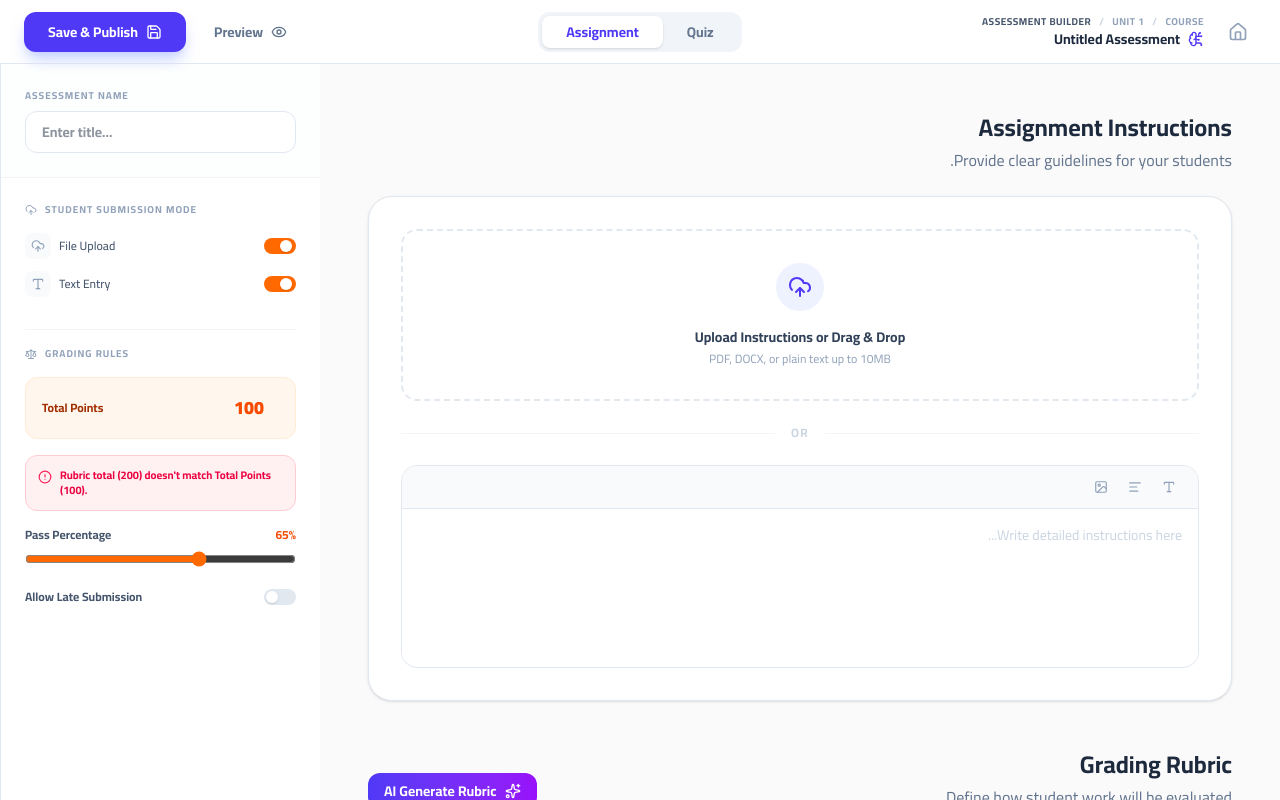
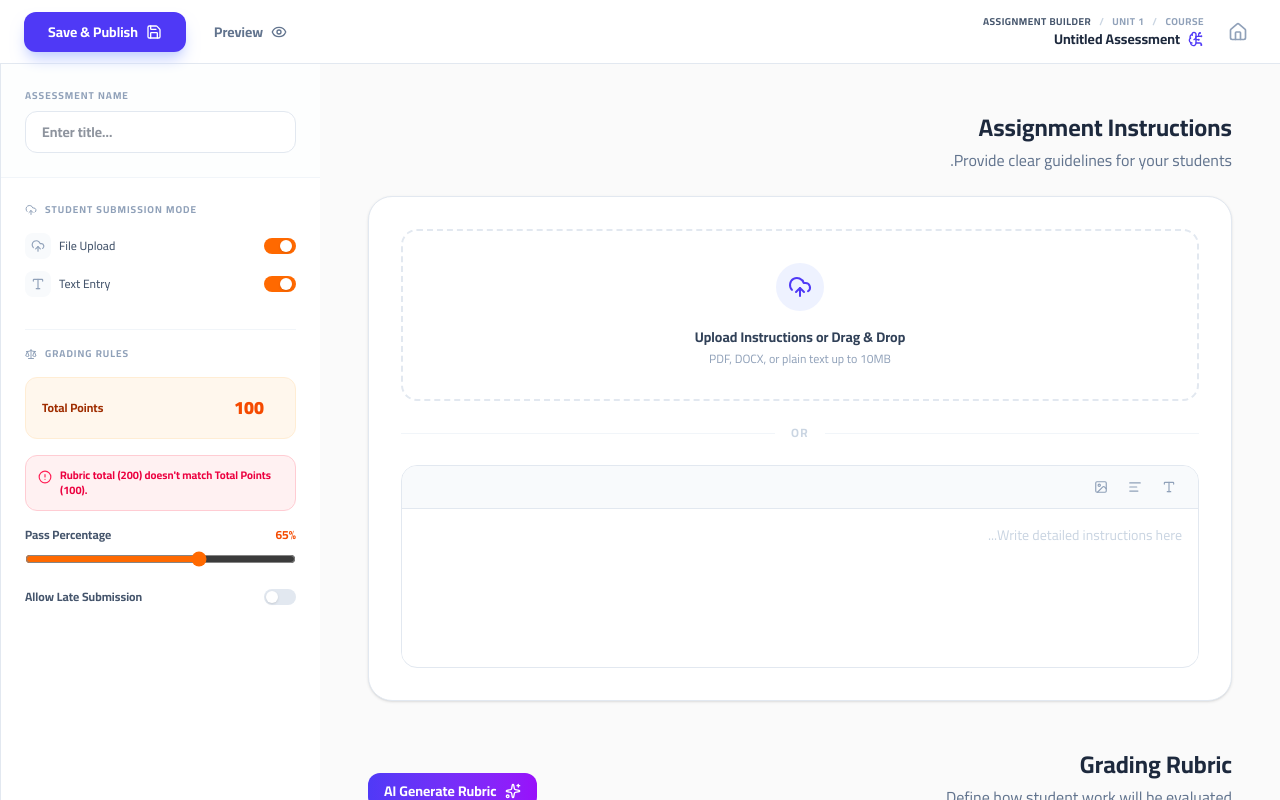
Before and after one commit to RegoNagi/Talia-Learn, a Next.js app: page /assessment-builder in a window 1280 px wide. Shown: the top 800 px of the page. Built offline with nearby package versions, Linux system fonts and the light colour scheme.

Commit message:
Add files via upload

```diff
--- a/app/assessment-builder/page.tsx
+++ b/app/assessment-builder/page.tsx
@@ -60,7 +60,8 @@ function AssessmentBuilderContent() {
   };
   const [isSavingReal, setIsSavingReal] = useState(false);
   const [saveError, setSaveError] = useState('');
-  const [activeTab, setActiveTab] = useState<'quiz' | 'assignment'>('assignment');
+  const initialType = (searchParams.get('type') === 'quiz' ? 'quiz' : 'assignment') as 'quiz' | 'assignment';
+  const [activeTab] = useState<'quiz' | 'assignment'>(initialType);
   const [title, setTitle] = useState('');
   const [category, setCategory] = useState('quiz');
   const [maxScore, setMaxScore] = useState(100);
@@ -323,29 +324,13 @@ function AssessmentBuilderContent() {
               <span className="text-slate-300">/</span>
               <span>Unit 1</span>
               <span className="text-slate-300">/</span>
-              <span className="text-slate-600">Assessment Builder</span>
+              <span className="text-slate-600">{activeTab === 'quiz' ? 'Quiz Builder' : 'Assignment Builder'}</span>
             </div>
             <h1 className="text-sm font-bold text-slate-800 flex items-center gap-2">
               <BrainCircuit size={16} className="text-indigo-600" />
               {title || 'Untitled Assessment'}
             </h1>
           </div>
-        </div>
-
-        {/* Tabs */}
-        <div className="flex bg-slate-100 p-1 rounded-xl mx-4">
-          <button
-            onClick={() => setActiveTab('quiz')}
-            className={`px-6 py-1.5 rounded-lg text-sm font-bold transition-all ${activeTab === 'quiz' ? 'bg-white text-indigo-600 shadow-sm' : 'text-slate-500 hover:text-slate-700'}`}
-          >
-            Quiz
-          </button>
-          <button
-            onClick={() => setActiveTab('assignment')}
-            className={`px-6 py-1.5 rounded-lg text-sm font-bold transition-all ${activeTab === 'assignment' ? 'bg-white text-indigo-600 shadow-sm' : 'text-slate-500 hover:text-slate-700'}`}
-          >
-            Assignment
-          </button>
         </div>
 
         <div className="flex items-center gap-3 flex-1 justify-end">
@@ -431,6 +416,27 @@ function AssessmentBuilderContent() {
           <div className="max-w-4xl mx-auto">
             {activeTab === 'quiz' ? (
               <div className="space-y-8 pb-32">
+                {/* Total Points Summary */}
+                {questions.length > 0 && (() => {
+                  const questionsSum = questions.reduce((sum, q) => sum + (q.points || 0), 0);
+                  const hasMismatch = questionsSum !== maxScore;
+                  return (
+                    <div className="space-y-2">
+                      <div className="bg-blue-50 border border-blue-100 rounded-2xl p-4 flex justify-between items-center">
+                        <span className="text-sm font-bold text-blue-800">مجموع درجات الأسئلة</span>
+                        <span className="text-xl font-black text-blue-600">{questionsSum}</span>
+                      </div>
+                      {hasMismatch && (
+                        <div className="flex items-start gap-2 bg-rose-50 border border-rose-200 rounded-xl p-3">
+                          <AlertCircle size={16} className="text-rose-500 shrink-0 mt-0.5" />
+                          <p className="text-xs font-bold text-rose-600 leading-snug">
+                            {`مجموع درجات الأسئلة (${questionsSum}) مش متطابق مع درجة الكويز الكلية (${maxScore}).`}
+                          </p>
+                        </div>
+                      )}
+                    </div>
+                  );
+                })()}
                 {/* Question List */}
                 <AnimatePresence mode="popLayout">
                   {questions.map((q, idx) => (
@@ -452,6 +458,16 @@ function AssessmentBuilderContent() {
                         <div className="text-blue-600 font-bold text-xs tracking-widest uppercase">
                           QUESTION {idx + 1} • {q.type.replace('_', ' ')}
                         </div>
+                        <div className="flex items-center gap-4">
+                          <div className="flex items-center gap-1.5 bg-blue-50 rounded-full px-3 py-1">
+                            <input
+                              type="number"
+                              value={q.points}
+                              onChange={(e) => updateQuestion(q.id, { points: e.target.value === '' ? 0 : (parseInt(e.target.value) || 0) })}
+                              className="w-10 bg-transparent border-none p-0 text-center text-xs font-bold text-blue-600 focus:ring-0"
+                            />
+                            <span className="text-[10px] font-bold text-blue-600 uppercase">PTS</span>
+                          </div>
                           <div className="flex items-center gap-4 text-slate-400">
                             <button className="hover:text-slate-600 transition-colors">
                               <Copy size={20} />
@@ -462,6 +478,7 @@ function AssessmentBuilderContent() {
                             >
                               <Trash2 size={20} />
                             </button>
+                          </div>
                         </div>
                       </div>
 
--- a/components/LearningPath/AddAssessmentModal.tsx
+++ b/components/LearningPath/AddAssessmentModal.tsx
@@ -11,14 +11,16 @@ interface AddAssessmentModalProps {
   classId?: string;
   subject?: string;
   unitId?: string | null;
+  assessmentType?: 'quiz' | 'assignment';
 }
 
-export function AddAssessmentModal({ isOpen, onClose, unitTitle, classId, subject, unitId }: AddAssessmentModalProps) {
+export function AddAssessmentModal({ isOpen, onClose, unitTitle, classId, subject, unitId, assessmentType = 'assignment' }: AddAssessmentModalProps) {
   const router = useRouter();
 
   useEffect(() => {
     if (isOpen) {
       const params = new URLSearchParams();
+      params.set('type', assessmentType);
       if (classId) params.set('classId', classId);
       if (subject) params.set('subject', subject);
       if (unitId) params.set('unitId', unitId);
@@ -26,7 +28,7 @@ export function AddAssessmentModal({ isOpen, onClose, unitTitle, classId, subjec
       router.push(`/assessment-builder?${params.toString()}`);
       onClose();
     }
-  }, [isOpen, router, onClose, classId, subject, unitId]);
+  }, [isOpen, router, onClose, classId, subject, unitId, assessmentType]);
 
   return null;
 }
--- a/components/tabs/AssessmentsTab.tsx
+++ b/components/tabs/AssessmentsTab.tsx
@@ -260,12 +260,20 @@ export function AssessmentsTab({ role = 'teacher', teacherId, studentId, classId
             <h2 className="text-2xl font-bold text-slate-800">Assessments Management</h2>
             <p className="text-sm font-medium text-slate-500 mt-1">Monitor student submissions and grading progress.</p>
           </div>
-          <button onClick={() => {
-            const from = typeof window !== 'undefined' ? encodeURIComponent(window.location.pathname + window.location.search) : '';
-            router.push(`/assessment-builder?classId=${classId || ''}&subject=${encodeURIComponent(subject || '')}&from=${from}`);
-          }} className="flex items-center gap-2 px-5 py-2.5 bg-indigo-600 hover:bg-indigo-700 text-white rounded-xl font-bold text-sm transition-all shadow-sm">
-            <Plus size={16} /> New Assignment
-          </button>
+          <div className="flex items-center gap-3">
+            <button onClick={() => {
+              const from = typeof window !== 'undefined' ? encodeURIComponent(window.location.pathname + window.location.search) : '';
+              router.push(`/assessment-builder?type=quiz&classId=${classId || ''}&subject=${encodeURIComponent(subject || '')}&from=${from}`);
+            }} className="flex items-center gap-2 px-5 py-2.5 bg-purple-600 hover:bg-purple-700 text-white rounded-xl font-bold text-sm transition-all shadow-sm">
+              <Plus size={16} /> Add Quiz
+            </button>
+            <button onClick={() => {
+              const from = typeof window !== 'undefined' ? encodeURIComponent(window.location.pathname + window.location.search) : '';
+              router.push(`/assessment-builder?type=assignment&classId=${classId || ''}&subject=${encodeURIComponent(subject || '')}&from=${from}`);
+            }} className="flex items-center gap-2 px-5 py-2.5 bg-indigo-600 hover:bg-indigo-700 text-white rounded-xl font-bold text-sm transition-all shadow-sm">
+              <Plus size={16} /> New Assignment
+            </button>
+          </div>
         </div>
 
         <div className="grid grid-cols-1 md:grid-cols-3 gap-6">
--- a/components/tabs/LearningPathTab.tsx
+++ b/components/tabs/LearningPathTab.tsx
@@ -236,9 +236,11 @@ export function LearningPathTab({
     setActiveUnitForAdd(null);
   };
 
-  const openAddAssessment = (unitId: string, unitTitle: string) => {
+  const [newAssessmentType, setNewAssessmentType] = useState<'quiz' | 'assignment'>('assignment');
+  const openAddAssessment = (unitId: string, unitTitle: string, type: 'quiz' | 'assignment') => {
     setTargetUnitId(unitId);
     setTargetUnitTitle(unitTitle);
+    setNewAssessmentType(type);
     setIsAddAssessmentOpen(true);
     setActiveUnitForAdd(null);
   };
@@ -944,15 +946,27 @@ export function LearningPathTab({
                   </div>
                 </button>
                 <button
-                  onClick={() => openAddAssessment(activeUnitForAdd, units.find(u => u.id === activeUnitForAdd)?.title || '')}
+                  onClick={() => openAddAssessment(activeUnitForAdd, units.find(u => u.id === activeUnitForAdd)?.title || '', 'quiz')}
                   className="flex flex-col items-center gap-3 p-6 border border-slate-200 hover:border-purple-300 hover:bg-purple-50 rounded-2xl text-center group transition-all shadow-none"
                 >
                   <div className="w-12 h-12 rounded-xl bg-purple-100 text-purple-600 flex items-center justify-center group-hover:scale-110 transition-transform">
                     <BrainCircuit size={24} />
                   </div>
                   <div>
-                    <span className="block text-sm font-bold text-slate-700 mb-1">Add Assessment</span>
-                    <span className="block text-xs text-slate-500">Quiz or Assignment</span>
+                    <span className="block text-sm font-bold text-slate-700 mb-1">Add Quiz</span>
+                    <span className="block text-xs text-slate-500">Questions, auto-graded</span>
+                  </div>
+                </button>
+                <button
+                  onClick={() => openAddAssessment(activeUnitForAdd, units.find(u => u.id === activeUnitForAdd)?.title || '', 'assignment')}
+                  className="flex flex-col items-center gap-3 p-6 border border-slate-200 hover:border-orange-300 hover:bg-orange-50 rounded-2xl text-center group transition-all shadow-none"
+                >
+                  <div className="w-12 h-12 rounded-xl bg-orange-100 text-orange-600 flex items-center justify-center group-hover:scale-110 transition-transform">
+                    <ClipboardCheck size={24} />
+                  </div>
+                  <div>
+                    <span className="block text-sm font-bold text-slate-700 mb-1">Add Assignment</span>
+                    <span className="block text-xs text-slate-500">Upload/submit, manual grading</span>
                   </div>
                 </button>
                 <button
@@ -1031,6 +1045,7 @@ export function LearningPathTab({
         classId={classId}
         subject={subject}
         unitId={targetUnitId}
+        assessmentType={newAssessmentType}
       />
 
       <StudentCompletionPopover
```
Lines whose indentation alone changed are shown as unchanged.
